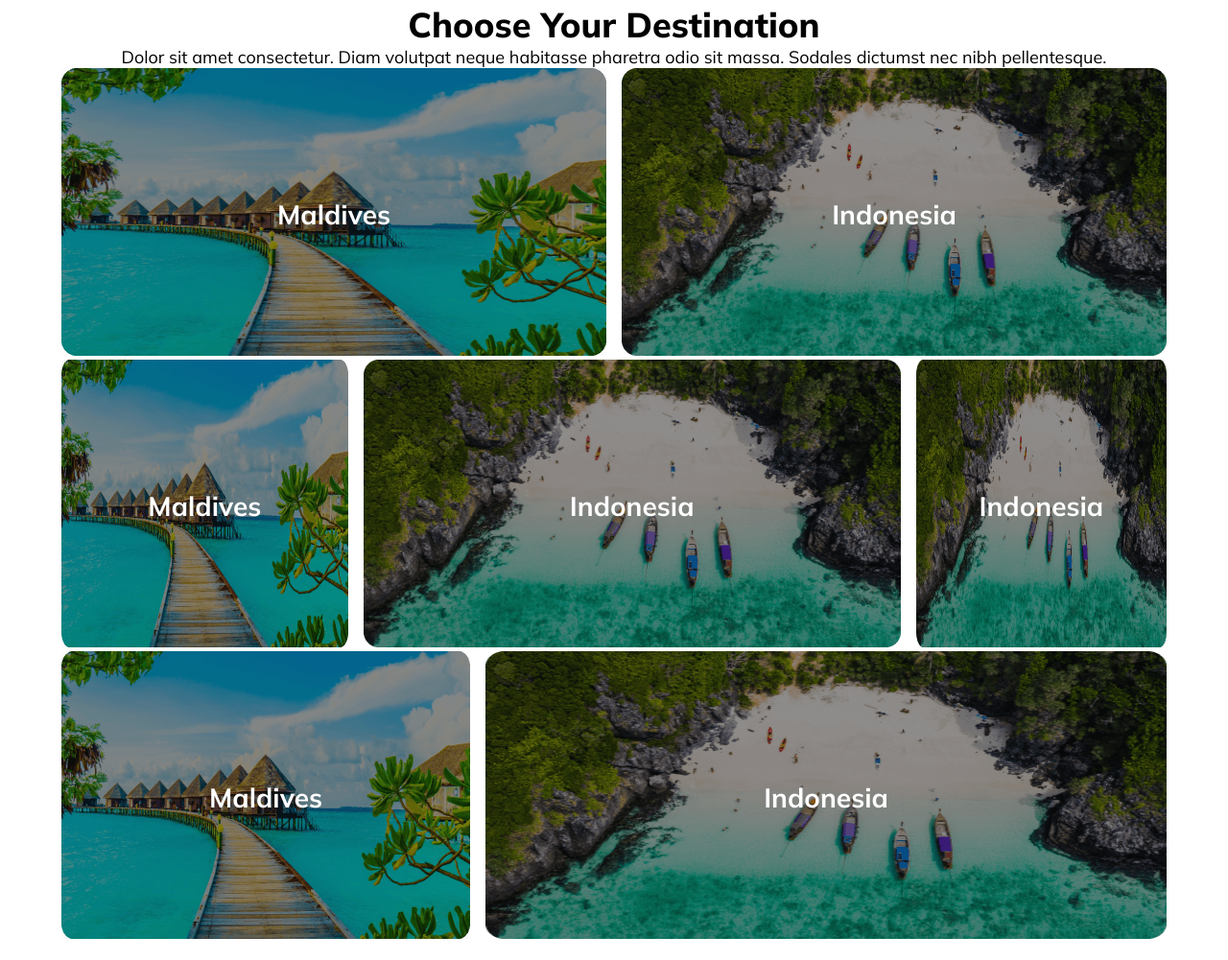
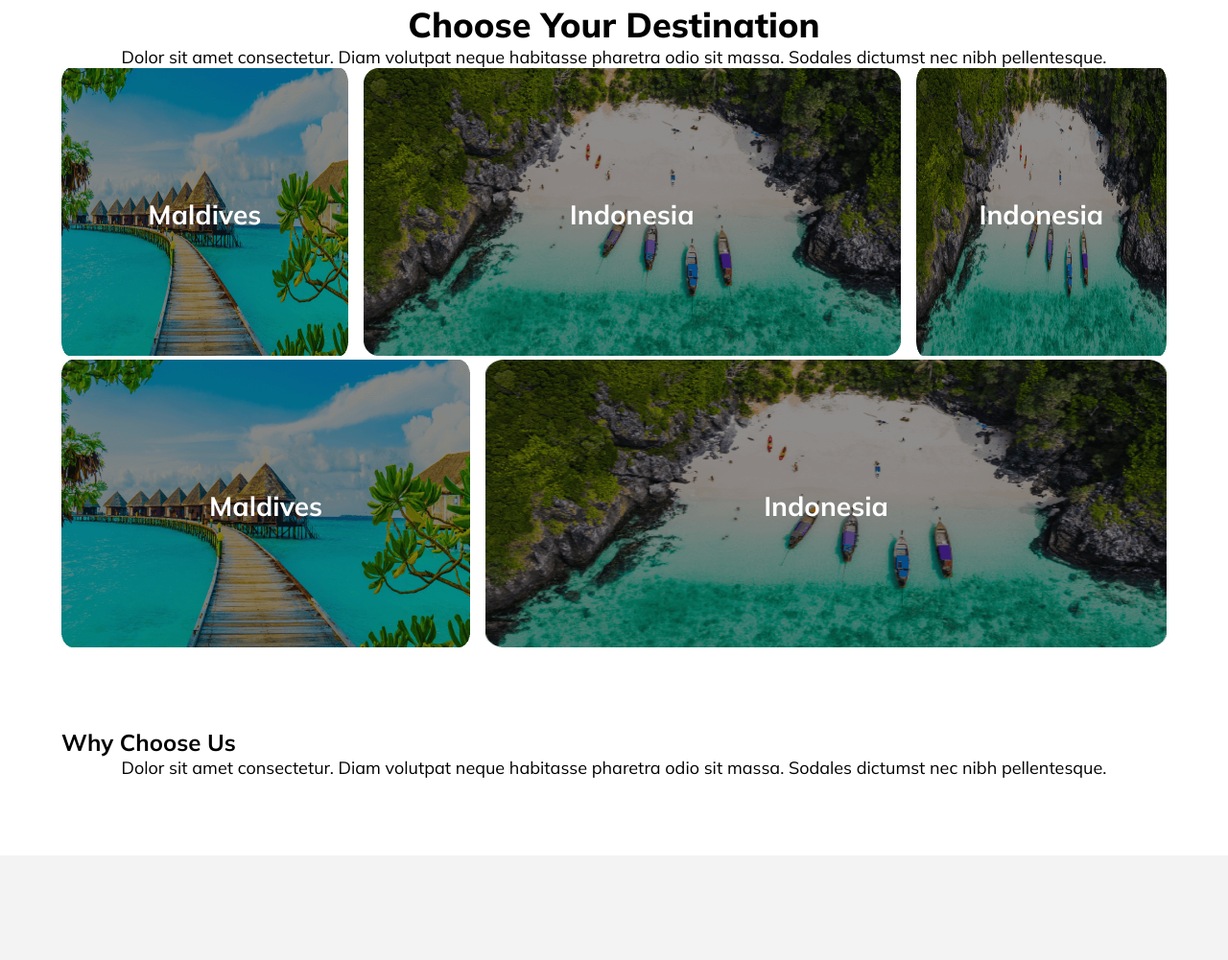
Before and after one commit to kobirul5/hero-travel-project, a plain HTML site: page index.html in a window 1280 px wide. Shown: the part 1527-2528 px from the top of the page at 96% size. Drawn offline with Linux system fonts and the light colour scheme.

Commit message:
added why choose section

```diff
--- a/index.html
+++ b/index.html
@@ -70,14 +70,7 @@
         <section class=" container your-destination">
             <h3>Choose Your Destination</h3>
             <p>Dolor sit amet consectetur. Diam volutpat neque habitasse pharetra odio sit massa. Sodales dictumst nec nibh pellentesque.</p>
-            <div class="row-1">
-                <div class="country-card"><img src="Images/Rectangle 5.png" alt="">
-                <p class="country">Maldives</p>
-                </div>
-                <div class="country-card"><img src="Images/Rectangle 8.png" alt="">
-                <p class="country">Indonesia</p>
-                </div>
-            </div>
+
             <div class="row-2">
                 <div class="country-card"><img src="Images/Rectangle 5.png" alt="">
                 <p class="country">Maldives</p>
@@ -98,6 +91,19 @@
                 </div>
             </div>
         </section>
+        <!-- Choose Your Destination end-->
+
+        <!-- why choose us start -->
+         <section class="container">
+            <div class="choose-content">
+                <div class="choose-title">
+                    <h2>Why Choose Us</h2>
+                    <p>Dolor sit amet consectetur. Diam volutpat neque habitasse pharetra odio sit massa. Sodales dictumst nec nibh pellentesque.</p>
+                </div>
+            </div>
+            <div class="choose-content"></div>
+         </section>
+        <!-- why choose us end -->
 
     </main>
     <footer class="footer-section">
@@ -114,6 +120,7 @@
                 <i class="fa-brands fa-github"></i>
 
              </div>
+             <!-- copy right -->
              <hr>
              <p>&copy; 2017, All Rights Reserved.</p>
         </div>
```
